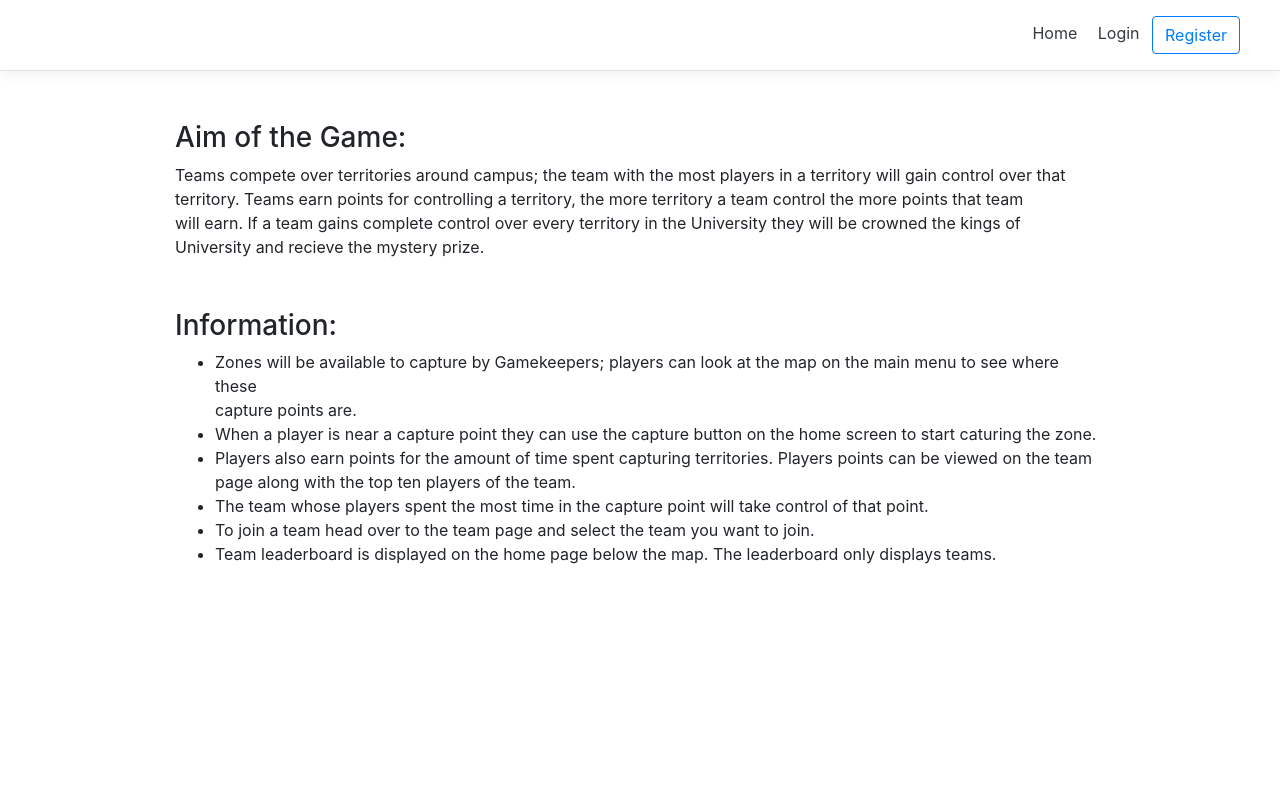
After one commit to Dias2406/king-of-uni, a Django app: page /rules/ in a window 1280 px wide. The commit adds this page. Shown: the top 806 px of the page. Run offline with Django 4.2, Linux system fonts and the light colour scheme; some libraries are stand-ins or nearby versions.

Commit message:
logo/rules

```diff
--- a/mysite_v1/mysite/settings.py
+++ b/mysite_v1/mysite/settings.py
@@ -10,6 +10,7 @@ For the full list of settings and their values, see
 https://docs.djangoproject.com/en/4.0/ref/settings/
 """
 
+import os
 from pathlib import Path
 
 # Build paths inside the project like this: BASE_DIR / 'subdir'.
@@ -123,7 +124,9 @@ USE_TZ = True
 # Static files (CSS, JavaScript, Images)
 # https://docs.djangoproject.com/en/4.0/howto/static-files/
 
-STATIC_URL = 'static/'
+STATIC_URL = '/static/'
+STATICFILES_DIRS = [os.path.join(BASE_DIR, 'static'),]
+STATIC_ROOT = os.path.join(BASE_DIR, 'static_cdn')
 
 # Default primary key field type
 # https://docs.djangoproject.com/en/4.0/ref/settings/#default-auto-field
--- a/mysite_v1/mysite/urls.py
+++ b/mysite_v1/mysite/urls.py
@@ -17,7 +17,8 @@ from django.contrib import admin
 from django.urls import path,include
 from django.contrib.auth import views as auth_views
 from personal.views import (
-    home_screen_view
+    home_screen_view,
+    rules_screen_view
 )
 
 from account.views import (
@@ -30,6 +31,7 @@ from account.views import (
 urlpatterns = [
     path('admin/', admin.site.urls),
     path('', home_screen_view, name = "home"),
+    path('rules/',rules_screen_view, name = "rules"),
     path('register/', registration_view, name = "register"),
     path('logout/', logout_view, name="logout"),
     path('login/', login_view, name="login"),
--- /dev/null
+++ b/mysite_v1/personal/templates/personal/rules.html
@@ -0,0 +1,24 @@
+{% extends 'base.html' %}
+
+{% block content %}
+<div class="container">
+    <h3 style="margin-top: 50px;">Aim of the Game:</h3>
+    <p>Teams compete over territories around campus; the team with the most players in a territory will gain control over that<br>
+        territory. Teams earn points for controlling a territory, the more territory a team control the more points that team <br>
+        will earn. If a team gains complete control over every territory in the University they will be crowned the kings of <br>
+        University and recieve the mystery prize.
+    </p>
+    <h3 style="margin-top: 50px;">Information:</h3>
+    <ul>
+        <li>Zones will be available to capture by Gamekeepers; players can look at the map on the main menu to see where these<br>
+            capture points are.
+        </li>
+        <li>When a player is near a capture point they can use the capture button on the home screen to start caturing the zone.</li>
+        <li>Players also earn points for the amount of time spent capturing territories. Players points can be viewed on the team <br>
+            page along with the top ten players of the team.</li>
+        <li>The team whose players spent the most time in the capture point will take control of that point.</li>
+        <li>To join a team head over to the team page and select the team you want to join.</li>
+        <li>Team leaderboard is displayed on the home page below the map. The leaderboard only displays teams.</li>
+    </ul>
+</div>
+{% endblock content %}
--- a/mysite_v1/personal/views.py
+++ b/mysite_v1/personal/views.py
@@ -9,3 +9,6 @@ def home_screen_view(request):
 
 
     return render(request, "personal/home.html", context)
+
+def rules_screen_view(request):
+    return render(request,"personal/rules.html")
--- a/mysite_v1/templates/base.html
+++ b/mysite_v1/templates/base.html
@@ -1,8 +1,10 @@
+{% load static %}
 <!DOCTYPE html>
 <html>
 
 <head>
-    <title>My site</title>
+    <title>King of University</title>
+    <link rel="shortcut icon" type="image/png" href="{% static 'favicon.ico' %}"/>
     <meta charset="utf-8">
     <meta name="viewport" content="width=device-width, initial-scale=1">
 
--- a/mysite_v1/templates/snippets/header.html
+++ b/mysite_v1/templates/snippets/header.html
@@ -36,7 +36,7 @@ integrity="sha384-Gn5384xqQ1aoWXA+058RXPxPg6fy4IWvTNh0E263XmFcJlSAwiGgFAW/dAiS6J
   <nav class="my-2 my-md-0 mr-md-3" ml-auto>
     {% if request.user.is_authenticated %}
     <a class="p-2 text-dark" href="{% url 'home' %}">Home</a>
-    <a class="p-2 text-dark" href="#">Rules</a>
+    <a class="p-2 text-dark" href="{% url 'rules' %}">Rules</a>
     <a class="p-2 text-dark" href="#">Teams</a>
     <a class="p-2 text-dark" href = "{% url 'account' %}">Account</a>
     <a class="p-2 text-dark" href = "{% url 'logout' %}">Logout</a>
```
Also changed, not shown: mysite_v1/personal/templates/personal/home.html (+9 -3 lines), mysite_v1/db.sqlite3, mysite_v1/static/favicon.ico (added), mysite_v1/static/mysite/KoU_logo.png (added).
